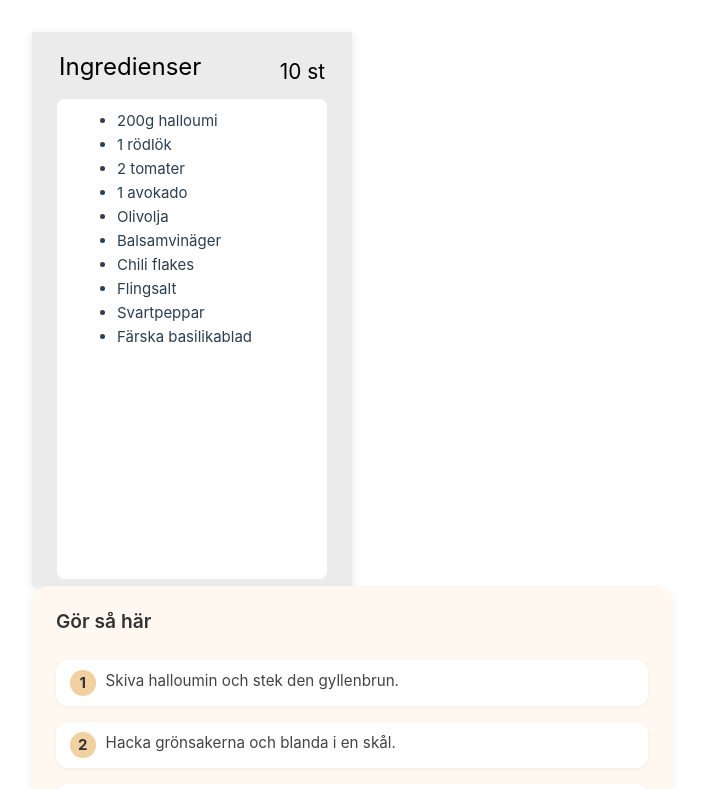
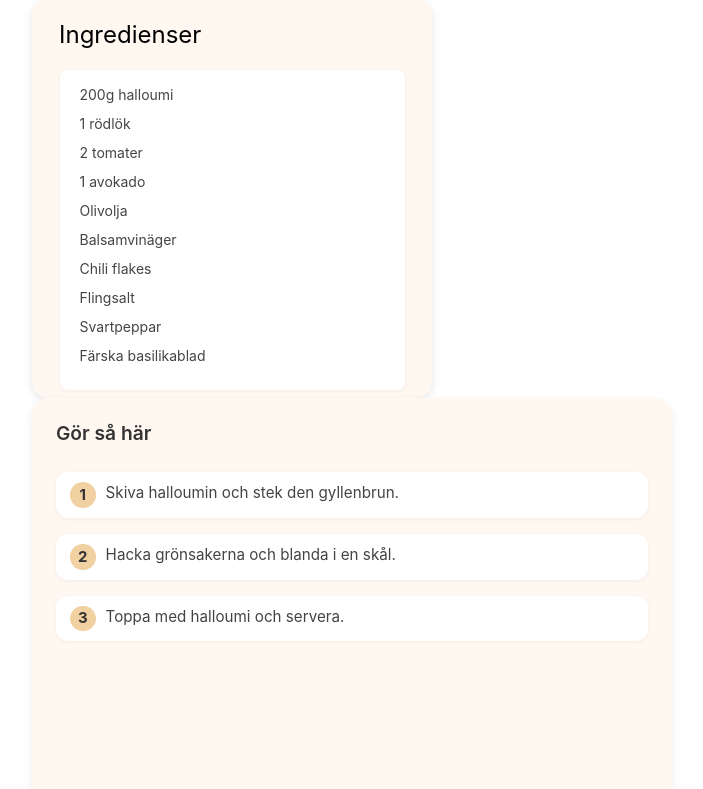
Before and after one commit to Falusvampen/vue-framework, a Vue app: page / in a window 1280 px wide. Shown: the top 789 px of the page, without its empty margins (0-703 px from the left). Built offline with nearby package versions, Linux system fonts and the light colour scheme.

Commit message:
ändringar i ingredienser

```diff
--- a/src/components/Ingredienser.vue
+++ b/src/components/Ingredienser.vue
@@ -1,55 +1,43 @@
 <script>
 export default {
+  name: "ingredienserComponent",
   props: {
     title: String,
-    ingredients: Array,
-
-  },
-  data() {
-    return {
-
-    }
-  },
-  computed: {
-    ingredientsTotal() {
-      return this.ingredients.length;
-    }
+    Antal: String,
+    ingredients: Array
   }
 }
 </script>
 
 <template>
-  <div class="Ingredienser-card">
-
+  <div class="ingredienser-card">
     <div class="ingredienser-heading">
       <h2>{{ title }}</h2>
-      <p>{{ ingredientsTotal }} st</p>
-
+      <span class="antal">{{ Antal }}</span>
     </div>
 
-    <div class="ingredienser-content">
     <ul class="ingredienser-list">
       <li v-for="(item, index) in ingredients" :key="index">
         {{ item }}
       </li>
     </ul>
-
-    </div>
-
   </div>
 </template>
 
 
+
+
 <style scoped>
 
-.Ingredienser-card {
-    background-color:#ECEBEB;
-    width: 20rem;
+.ingredienser-card {
+  background-color: #fff8f0;
+  width: 25rem;
   overflow: hidden;
   box-shadow: 0 2px 8px rgba(0,0,0,0.1);
   display: flex;
   flex-direction: column;
-    margin-top: 5%;
+  margin-top: 0;
+  border-radius: 16px;
 }
 
 .ingredienser-heading {
@@ -64,28 +52,34 @@ export default {
   color: black;
 }
 
-  .ingredienser-heading p {
-    margin: 0;
+.antal {
   font-size: 1.3rem;
   color: black;
   align-self: center;
 }
 
-  .ingredienser-content {
-    background-color: white;
+.ingredienser-list {
+  background: #fff;
   padding: 10px 20px 20px;
-    Height:30rem;
-    width: 18em;
+  width: 23em;
   margin: auto;
   border-radius: 8px;
   margin-bottom: 2%;
+  box-shadow: 0 1px 4px rgba(0, 0, 0, 0.05);
+  list-style: none;
 }
 
-  .ingredienser-content p {
+.ingredienser-list li {
   margin: 0;
   color: #444;
   font-size: 14px;
   line-height: 1.5;
+  padding: 4px 0;
 }
 
+
+
+
 </style>
+
+<script></script>
```
Lines whose indentation alone changed are shown as unchanged.
